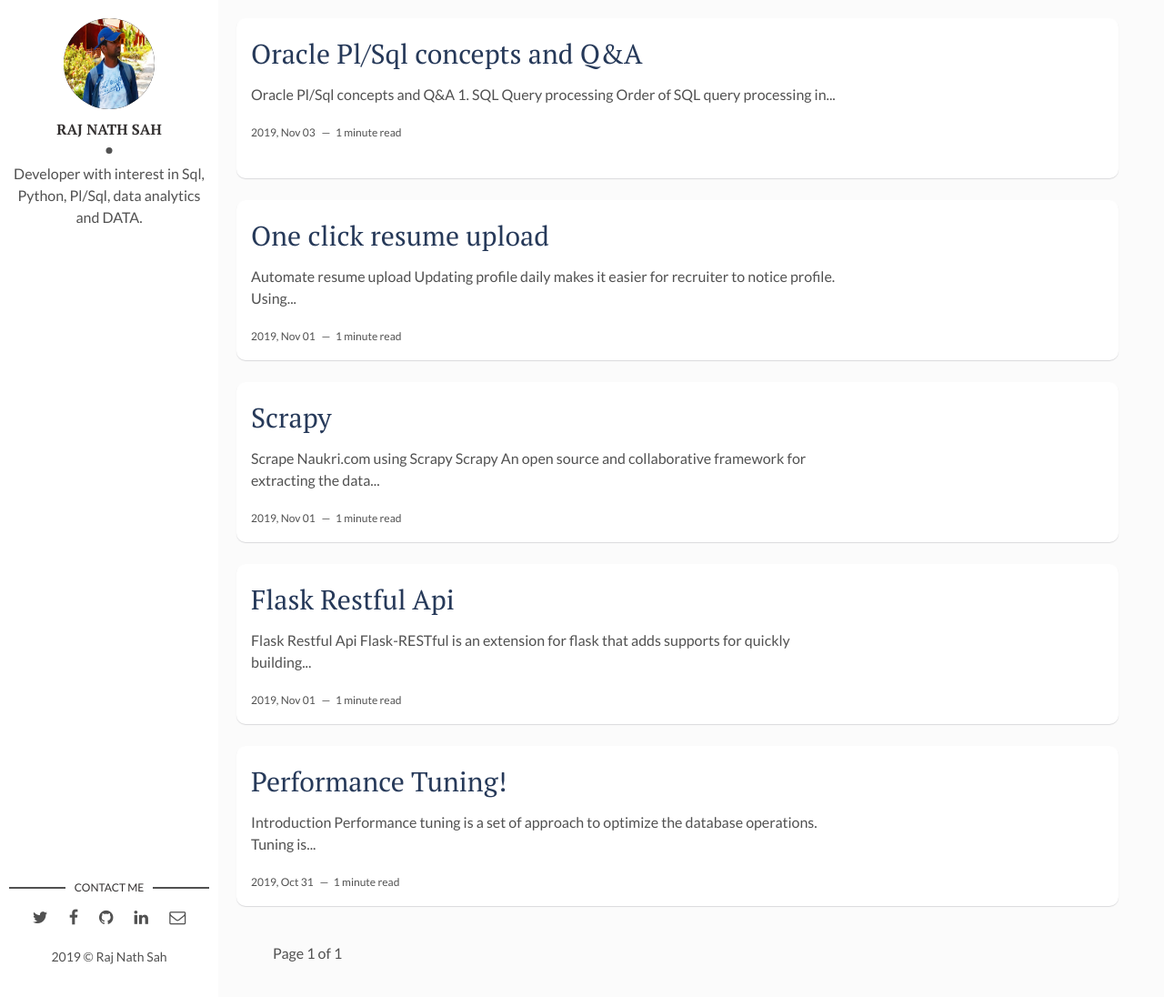
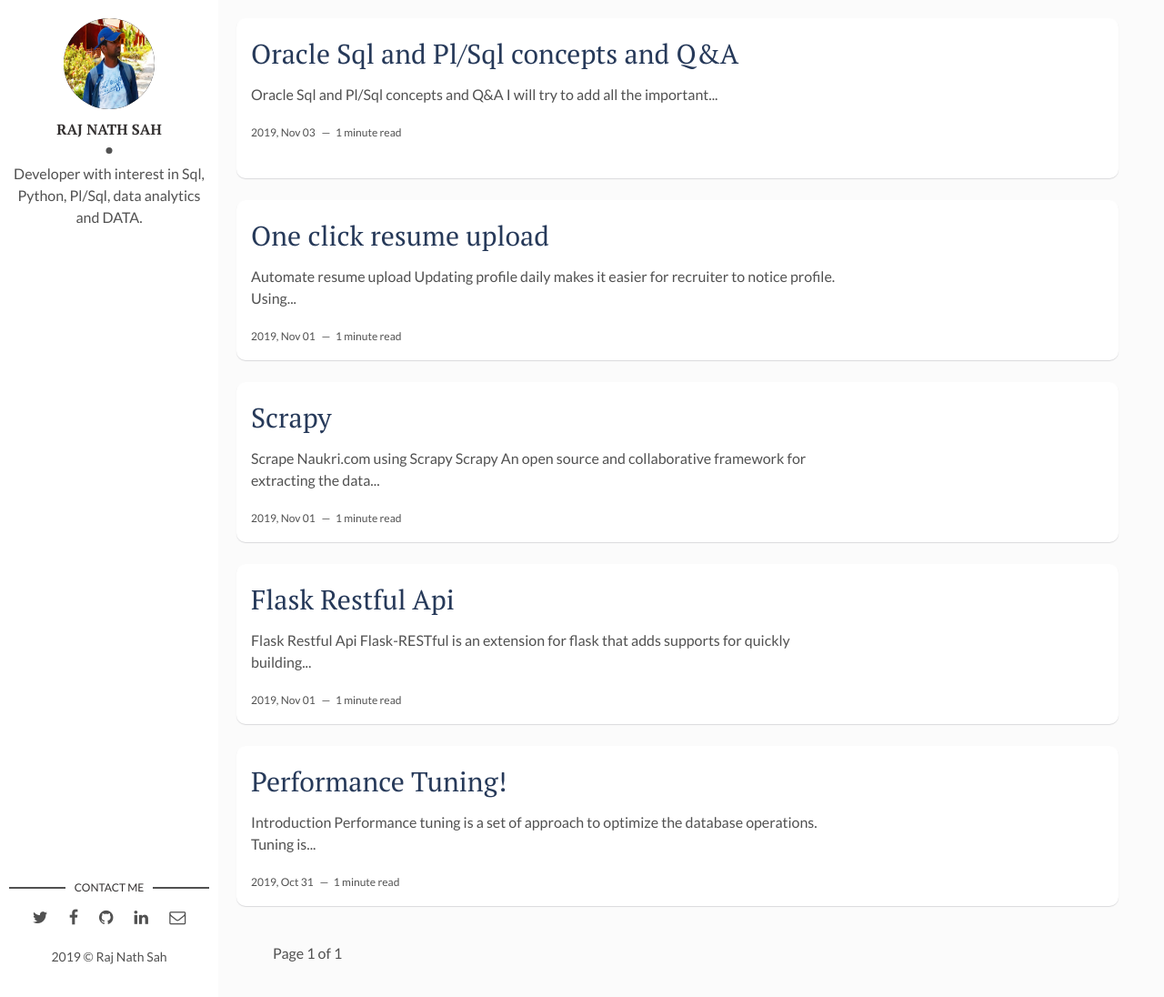
Before and after one commit to rajnathsah/rajnathsah.github.io, a Jekyll site: the page built from index.html, in a window 1280 px wide and 1096 px high. Shown: the whole window at 91% size. Built offline with Jekyll 4.4.1, drawn with Linux system fonts in a browser that asks for light colours; the list of posts is cut into pages by our own code.

Commit message:
Update 2019-11-03-Oracle-Pl-Sql-Questions.md

```diff
--- a/_posts/2019-11-03-Oracle-Pl-Sql-Questions.md
+++ b/_posts/2019-11-03-Oracle-Pl-Sql-Questions.md
@@ -1,12 +1,13 @@
 ---
 layout: post
-title: Oracle Pl/Sql concepts and Q&A
+title: Oracle Sql and Pl/Sql concepts and Q&A
 date: 2019-11-03 00:00:00 +0000
-description: Oracle Pl/Sql concepts and question and answer for interview preperation
+description: Oracle Sql and Pl/Sql concepts with question and answer for interview preperation
 img: # Add image post (optional)
 tags: [Oracle, SQL, PL/SQL]
 ---
-# Oracle Pl/Sql concepts and Q&A
+# Oracle Sql and Pl/Sql concepts and Q&A
+I will try to add all the important topics in Q&A format based on my experience. Feel free to update me in case of any observation or you want to add anything. This post is specific to technical concepts.
 
 ##### 1. SQL Query processing
 Order of SQL query processing in Oracle database.
```
